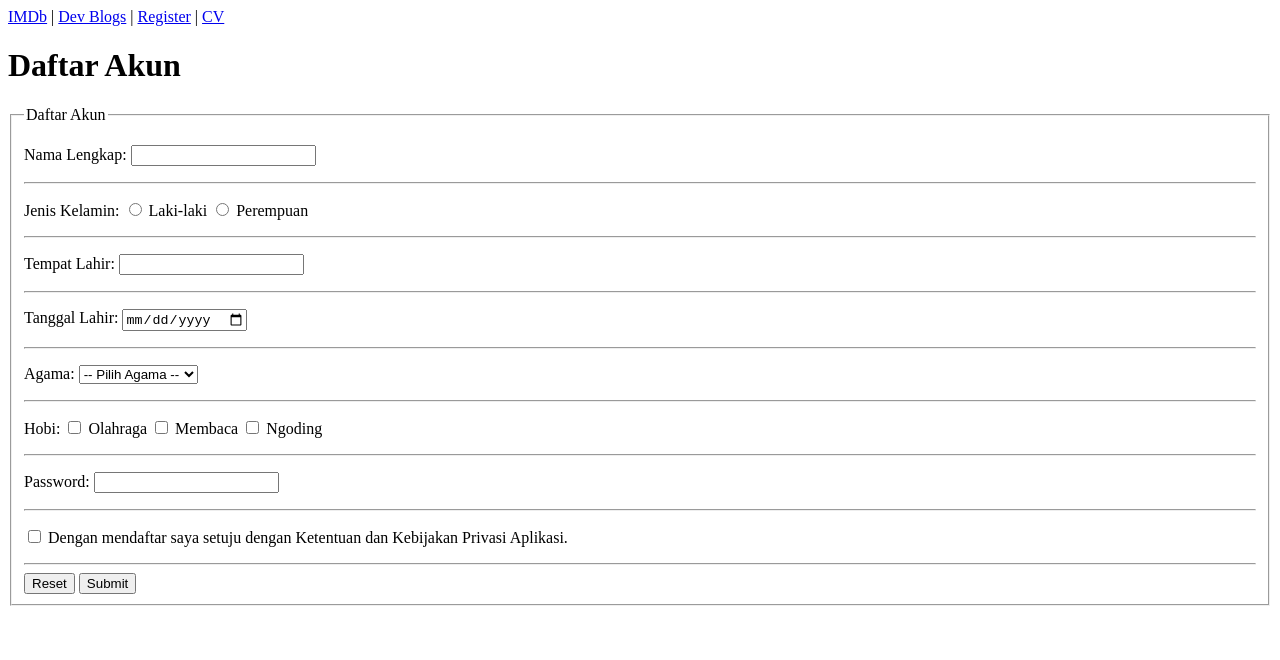
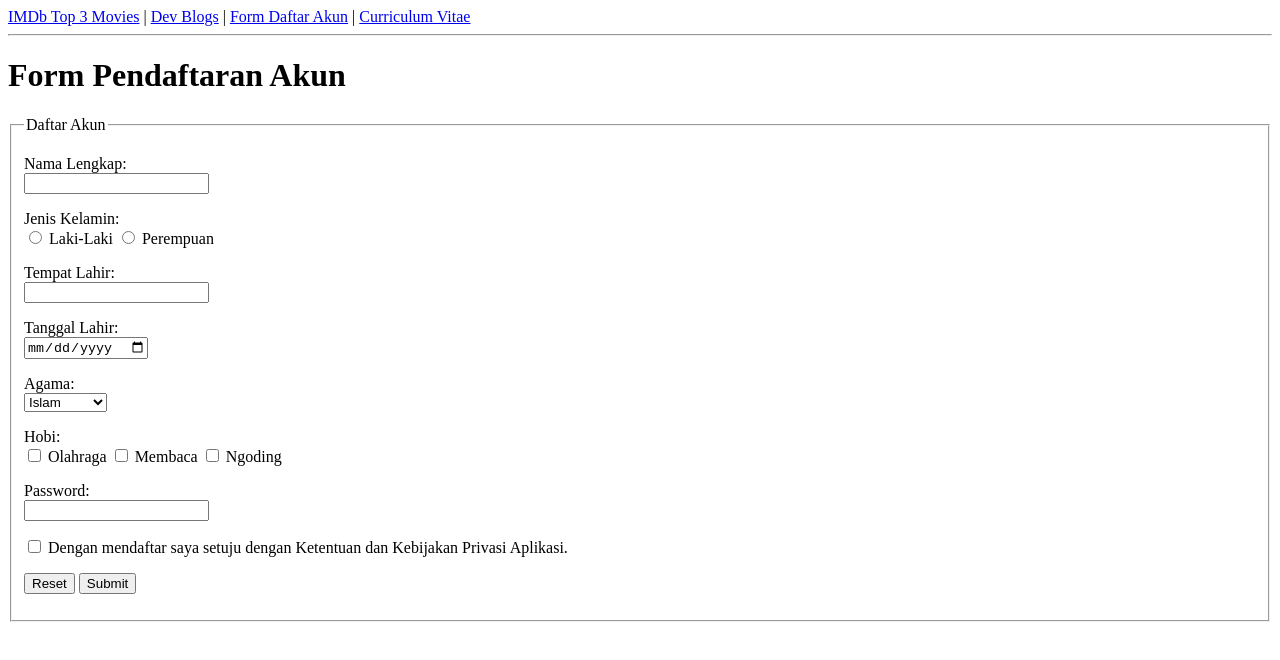
Before and after one commit to manuelsrt01/ifs24016-pabwe-p1, a plain HTML site: page form.html in a window 1280 px wide. Drawn offline with Linux system fonts and the light colour scheme.

Commit message:
updthtmllagi

```diff
--- a/form.html
+++ b/form.html
@@ -1,247 +1,107 @@
 <!DOCTYPE html>
 <html lang="id">
-
 <head>
 <meta charset="UTF-8">
-    <title>Form Pendaftaran Akun</title>
+<meta name="viewport" content="width=device-width, initial-scale=1.0">
+<meta name="description" content="Formulir pendaftaran akun untuk membuat akun baru.">
+<title>Form Daftar Akun</title>
 </head>
-
 <body>
 
 <nav>
-        <a href="index.html">IMDb</a> |
+<a href="index.html">IMDb Top 3 Movies</a> |
 <a href="blog.html">Dev Blogs</a> |
-        <a href="form.html">Register</a> |
-        <a href="cv.html">CV</a>
+<a href="form.html">Form Daftar Akun</a> |
+<a href="cv.html">Curriculum Vitae</a>
 </nav>
 
 <main>
 
-        <h1>Daftar Akun</h1>
+<hr>
 
-        <form>
+<h1>Form Pendaftaran Akun</h1>
 
+<form action="#" method="post">
   <fieldset>
-
     <legend>Daftar Akun</legend>
 
-
-                <!-- Nama Lengkap -->
+    <p>
+      <label for="nama">Nama Lengkap:</label><br>
+      <input type="text" id="nama" name="nama">
+    </p>
 
     <p>
-                    <label for="nama">
-                        Nama Lengkap:
+      Jenis Kelamin:<br>
+      <label for="lakilaki">
+        <input type="radio" id="lakilaki" name="jenis_kelamin" value="Laki-Laki">
+        Laki-Laki
       </label>
-
-                    <input
-                        type="text"
-                        id="nama"
-                        name="nama"
-                        required>
-                </p>
-
-                <hr>
-
-
-                <!-- Jenis Kelamin -->
-
-                <p>
-                    Jenis Kelamin:
-
-                    <label>
-                        <input
-                            type="radio"
-                            name="jenis_kelamin"
-                            value="laki-laki"
-                            required>
-                        Laki-laki
-                    </label>
-
-                    <label>
-                        <input
-                            type="radio"
-                            name="jenis_kelamin"
-                            value="perempuan">
+      <label for="perempuan">
+        <input type="radio" id="perempuan" name="jenis_kelamin" value="Perempuan">
         Perempuan
       </label>
     </p>
 
-                <hr>
-
-
-                <!-- Tempat Lahir -->
+    <p>
+      <label for="tempat_lahir">Tempat Lahir:</label><br>
+      <input type="text" id="tempat_lahir" name="tempat_lahir">
+    </p>
 
     <p>
-                    <label for="tempat_lahir">
-                        Tempat Lahir:
-                    </label>
-
-                    <input
-                        type="text"
-                        id="tempat_lahir"
-                        name="tempat_lahir"
-                        required>
+      <label for="tanggal_lahir">Tanggal Lahir:</label><br>
+      <input type="date" id="tanggal_lahir" name="tanggal_lahir">
     </p>
 
-                <hr>
-
-
-                <!-- Tanggal Lahir -->
+    <p>
+      <label for="agama">Agama:</label><br>
+      <select id="agama" name="agama">
+        <option value="islam">Islam</option>
+        <option value="katolik">Katolik</option>
+        <option value="protestan">Protestan</option>
+        <option value="hindu">Hindu</option>
+        <option value="buddha">Buddha</option>
+        <option value="konghucu">Konghucu</option>
+      </select>
+    </p>
 
     <p>
-                    <label for="tanggal_lahir">
-                        Tanggal Lahir:
+      Hobi:<br>
+      <label for="olahraga">
+        <input type="checkbox" id="olahraga" name="hobi" value="Olahraga">
+        Olahraga
       </label>
-
-                    <input
-                        type="date"
-                        id="tanggal_lahir"
-                        name="tanggal_lahir"
-                        required>
+      <label for="membaca">
+        <input type="checkbox" id="membaca" name="hobi" value="Membaca">
+        Membaca
+      </label>
+      <label for="ngoding">
+        <input type="checkbox" id="ngoding" name="hobi" value="Ngoding">
+        Ngoding
+      </label>
     </p>
 
-                <hr>
-
-
-                <!-- Agama -->
+    <p>
+      <label for="password">Password:</label><br>
+      <input type="password" id="password" name="password">
+    </p>
 
     <p>
-
-                    <label for="agama">
-                        Agama:
+      <label for="persetujuan">
+        <input type="checkbox" id="persetujuan" name="persetujuan" value="setuju">
+        Dengan mendaftar saya setuju dengan Ketentuan dan Kebijakan Privasi Aplikasi.
       </label>
-
-                    <select
-                        id="agama"
-                        name="agama"
-                        required>
-
-                        <option value="">
-                            -- Pilih Agama --
-                        </option>
-
-                        <option value="kristen">
-                            Kristen
-                        </option>
-
-                        <option value="islam">
-                            Islam
-                        </option>
-
-                        <option value="hindu">
-                            Hindu
-                        </option>
-
-                        <option value="budha">
-                            Budha
-                        </option>
-
-                        <option value="konghucu">
-                            Konghucu
-                        </option>
-
-                        <option value="katolik">
-                            Katolik
-                        </option>
-
-                    </select>
-
     </p>
 
-                <hr>
-
-
-                <!-- Hobi -->
-
     <p>
-
-                    Hobi:
-
-                    <label>
-                        <input
-                            type="checkbox"
-                            name="hobi"
-                            value="olahraga">
-                        Olahraga
-                    </label>
-
-                    <label>
-                        <input
-                            type="checkbox"
-                            name="hobi"
-                            value="membaca">
-                        Membaca
-                    </label>
-
-                    <label>
-                        <input
-                            type="checkbox"
-                            name="hobi"
-                            value="ngoding">
-                        Ngoding
-                    </label>
-
+      <input type="reset" value="Reset">
+      <input type="submit" value="Submit">
     </p>
 
-                <hr>
-
-
-                <!-- Password -->
-
-                <p>
-
-                    <label for="password">
-                        Password:
-                    </label>
-
-                    <input
-                        type="password"
-                        id="password"
-                        name="password"
-                        required>
-
-                </p>
-
-                <hr>
-
-
-                <!-- Persetujuan -->
-
-                <p>
-
-                    <label>
-
-                        <input
-                            type="checkbox"
-                            name="persetujuan"
-                            required>
-
-                        Dengan mendaftar saya setuju dengan
-                        Ketentuan dan Kebijakan Privasi Aplikasi.
-
-                    </label>
-
-                </p>
-
-                <hr>
-
-
-                <!-- Tombol -->
-
-                <input
-                    type="reset"
-                    value="Reset">
-
-                <input
-                    type="submit"
-                    value="Submit">
-
   </fieldset>
-
 </form>
 
 </main>
 
 </body>
-
 </html>
+<!-- dehwdiwhidhw -->
```
Also changed, not shown: blog-detail.html (+35 -60 lines), blog.html (+39 -36 lines), cv.html (+1 -8 lines), profile.jpeg (added), profile.png (deleted). Lines whose indentation alone changed are shown as unchanged.
